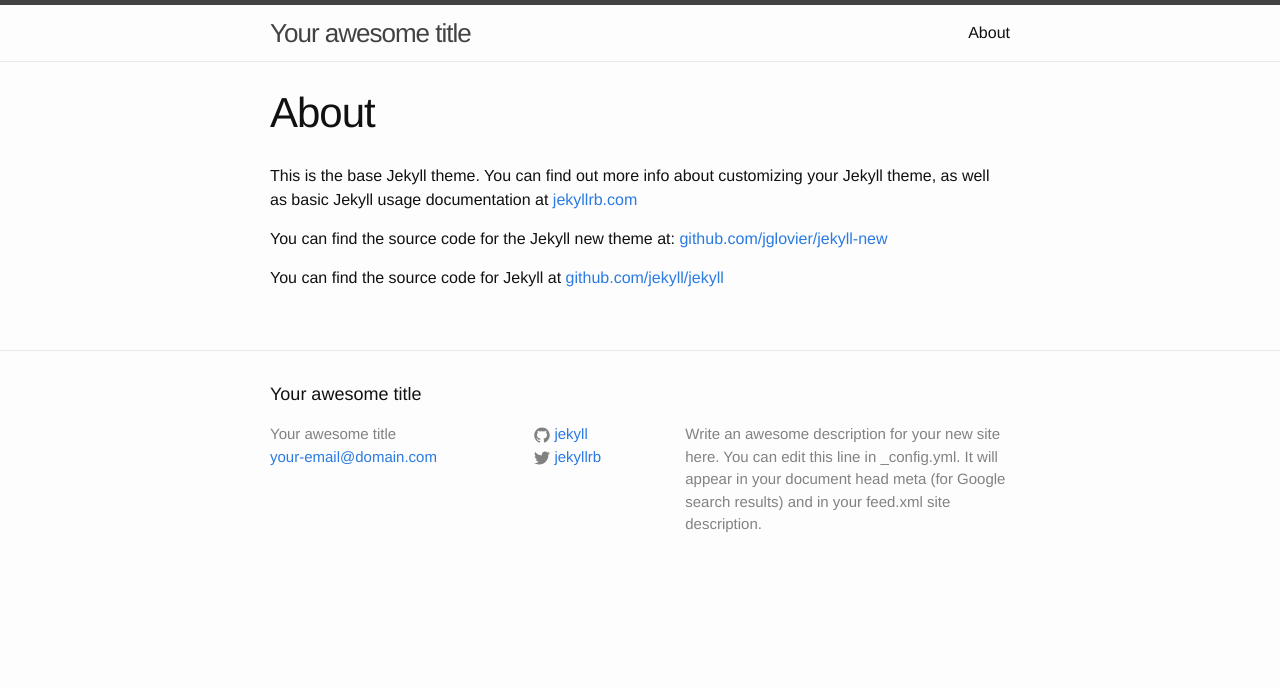
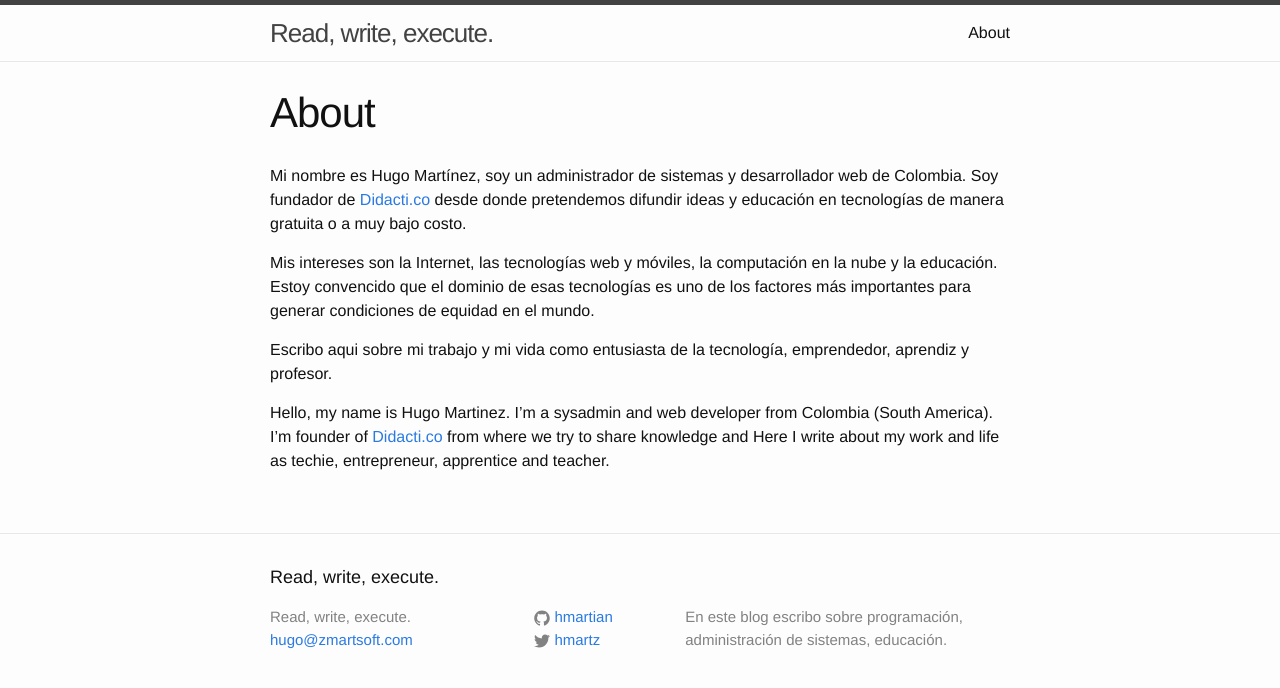
Before and after one commit to hmartian/hmartian.github.io, a Jekyll site: the page built from about.md, in a window 1280 px wide. Shown: the top 688 px of the page. Built offline with Jekyll 4.4.1, drawn with Linux system fonts in a browser that asks for light colours.

Commit message:
agregando archivoas

```diff
--- a/_config.yml
+++ b/_config.yml
@@ -1,14 +1,13 @@
 # Site settings
-title: Your awesome title
-email: your-email@domain.com
+title: Read, write, execute.
+email: hugo@zmartsoft.com
 description: > # this means to ignore newlines until "baseurl:"
-  Write an awesome description for your new site here. You can edit this
-  line in _config.yml. It will appear in your document head meta (for
-  Google search results) and in your feed.xml site description.
+  En este blog escribo sobre programación, administración de sistemas,
+   educación.
 baseurl: "" # the subpath of your site, e.g. /blog/
-url: "http://yourdomain.com" # the base hostname & protocol for your site
-twitter_username: jekyllrb
-github_username:  jekyll
+url: "http://blog.hmartian.me" # the base hostname & protocol for your site
+twitter_username: hmartz
+github_username:  hmartian
 
 # Build settings
 markdown: kramdown
--- a/about.md
+++ b/about.md
@@ -4,8 +4,15 @@ title: About
 permalink: /about/
 ---
 
-This is the base Jekyll theme. You can find out more info about customizing your Jekyll theme, as well as basic Jekyll usage documentation at [jekyllrb.com](http://jekyllrb.com/)
+Mi nombre es Hugo Martínez, soy un administrador de sistemas y desarrollador web de Colombia.
+Soy fundador de [Didacti.co](http://didacti.co) desde donde pretendemos difundir ideas y educación
+en tecnologías de manera gratuita o a muy bajo costo.
 
-You can find the source code for the Jekyll new theme at: [github.com/jglovier/jekyll-new](https://github.com/jglovier/jekyll-new)
+Mis intereses son la Internet, las tecnologías web y móviles, la computación en la nube y la educación.
+Estoy convencido que el dominio de esas tecnologías es uno de los factores más importantes para generar condiciones de equidad en el mundo.
 
-You can find the source code for Jekyll at [github.com/jekyll/jekyll](https://github.com/jekyll/jekyll)
+Escribo aqui sobre mi trabajo y mi vida como entusiasta de la tecnología, emprendedor, aprendiz y profesor.
+
+Hello, my name is Hugo Martinez. I'm a sysadmin and web developer from Colombia (South America).
+I'm founder of [Didacti.co](http://didacti.co) from where we try to share knowledge and
+Here I write about my work and life as techie, entrepreneur, apprentice and teacher.
```
Also changed, not shown: Gemfile.lock (deleted), 3 other files.
